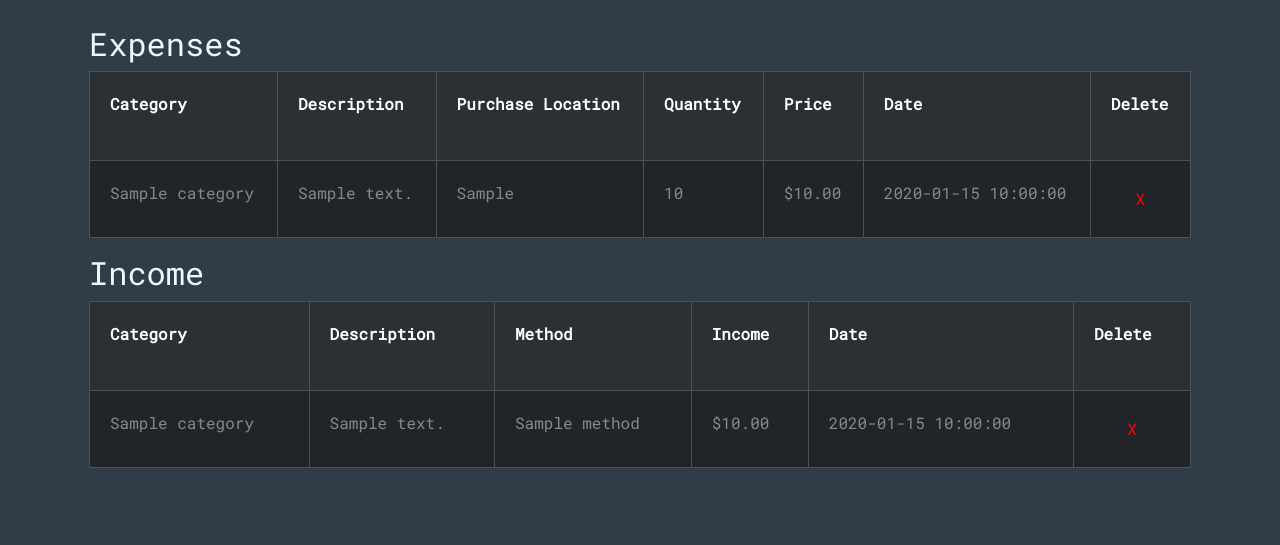
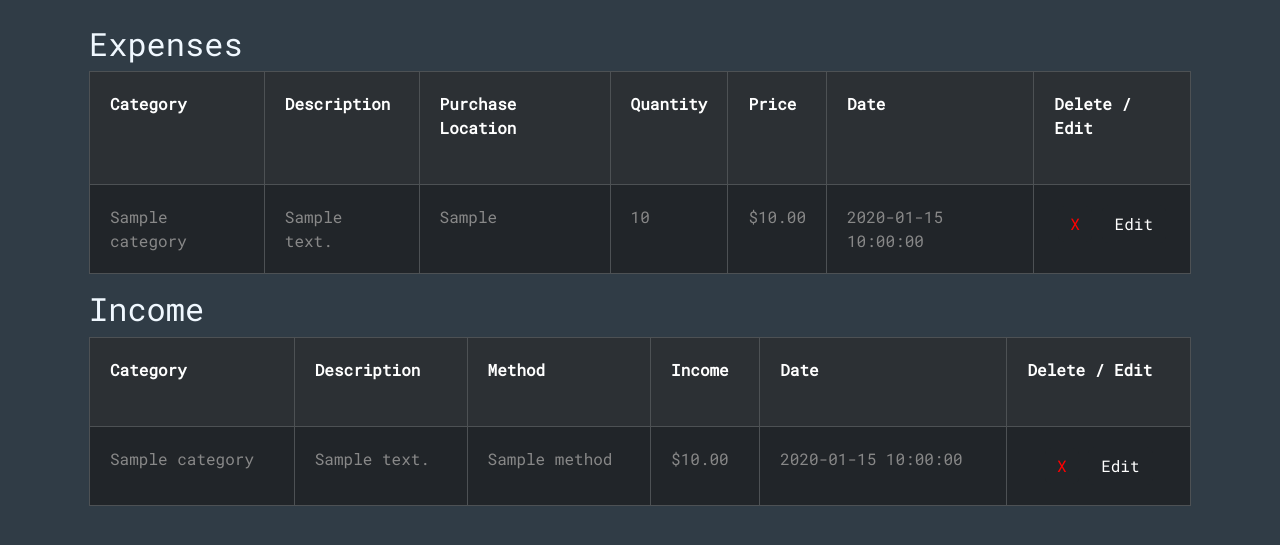
Before and after one commit to Carbar14/Personal-Finance-Tracker, a Flask app: template templates/index.html in a window 1280 px wide. Shown: the part 56-601 px from the top of the page. Run offline with Flask 3, Linux system fonts and the light colour scheme; the template is opened without the code that fills it: most values are stand-ins (such as "Sample title", 1, 10 or a date in 2020); some libraries are stand-ins or nearby versions.

Commit message:
added edit button

```diff
--- a/templates/index.html
+++ b/templates/index.html
@@ -17,7 +17,7 @@
           <th scope="col">Price</th>
           <th scope="col">Date</th>
           <th scope="col">
-            Delete
+            Delete / Edit
             <br />
             <div class="info-container">
               <i class="icon-info-sign info-icon"></i>
@@ -44,7 +44,7 @@
           </td>
           <td style="color: {{expense['color']}}">{{ expense["date"] }}</td>
           <td style="text-align: center">
-            <form action="/delete" method="POST">
+            <form action="/delete" method="POST" style="display: inline-block">
               <input type="hidden" id="type" name="type" value="expenses" />
               <input
                 type="hidden"
@@ -59,6 +59,19 @@
                 style="color: red; border: 0; text-align: center"
               >
                 X
+              </button>
+            </form>
+            <form action="/edit" method="POST" style="display: inline-block">
+              <input type="hidden" id="type" name="type" value="expenses" />
+              <input
+                type="hidden"
+                id="id"
+                name="id"
+                value="{{expenses['id']}}"
+              />
+              <input type="hidden" id="direct" name="direct" value="/" />
+              <button type="submit" class="delete-btn btn btn-dark">
+                Edit
               </button>
             </form>
           </td>
@@ -88,7 +101,7 @@
           <th scope="col">Income</th>
           <th scope="col">Date</th>
           <th scope="col">
-            Delete
+            Delete / Edit
             <br />
             <div class="info-container">
               <i class="icon-info-sign info-icon"></i>
@@ -112,7 +125,7 @@
           </td>
           <td style="color: {{income['color']}}">{{ income["date"] }}</td>
           <td style="text-align: center">
-            <form action="/delete" method="POST">
+            <form action="/delete" method="POST" style="display: inline-block">
               <input type="hidden" id="type" name="type" value="incomes" />
               <input type="hidden" id="id" name="id" value="{{income['id']}}" />
               <input type="hidden" id="direct" name="direct" value="/" />
@@ -122,6 +135,14 @@
                 style="color: red; border: 0; text-align: center"
               >
                 X
+              </button>
+            </form>
+            <form action="/edit" method="POST" style="display: inline-block">
+              <input type="hidden" id="type" name="type" value="incomes" />
+              <input type="hidden" id="id" name="id" value="{{income['id']}}" />
+              <input type="hidden" id="direct" name="direct" value="/" />
+              <button type="submit" class="delete-btn btn btn-dark">
+                Edit
               </button>
             </form>
           </td>
```
Also changed, not shown: templates/analyzeExpenses.html (+9 -1 lines), templates/analyzeIncome.html (+9 -1 lines), 1 other file.
